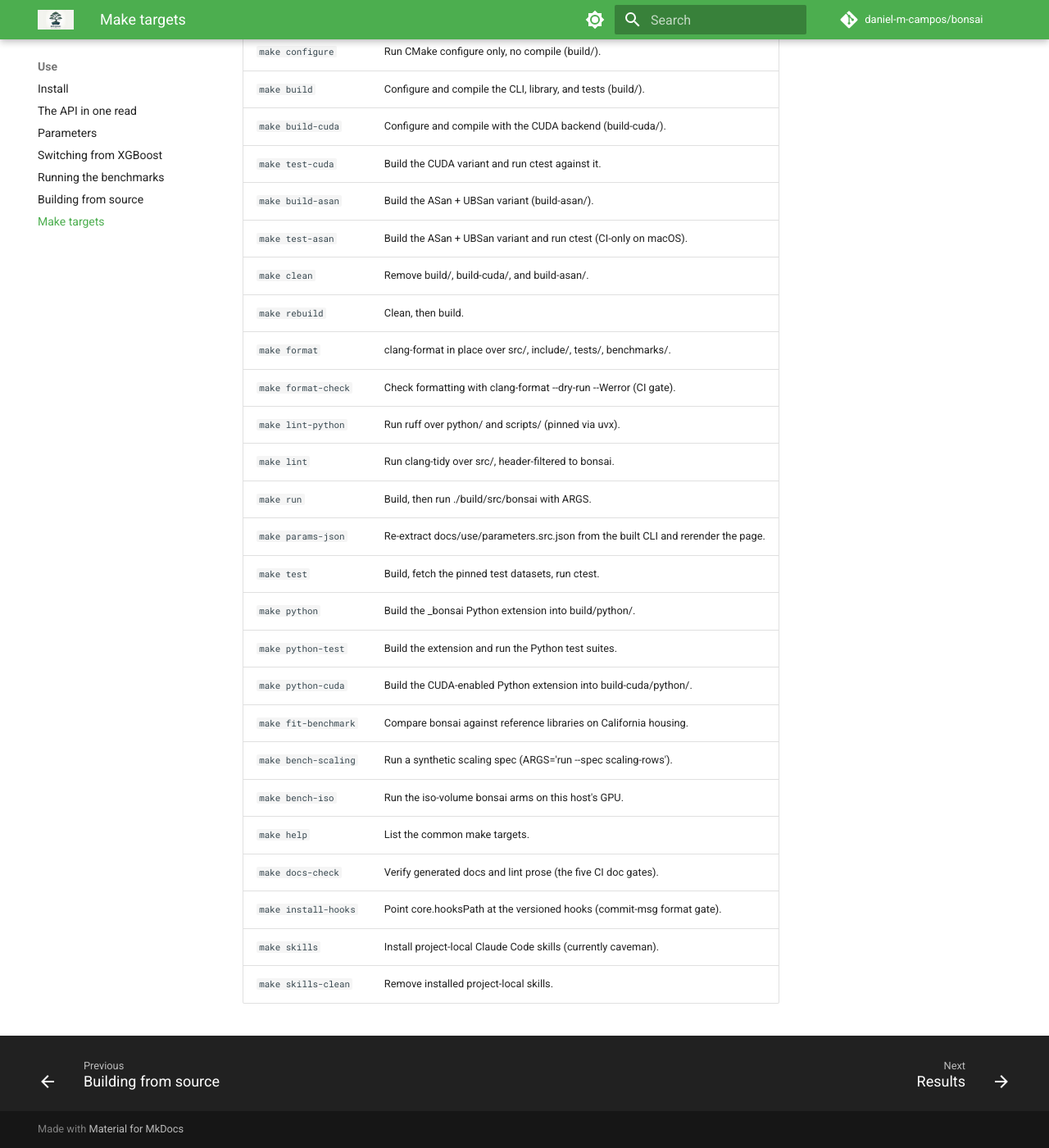
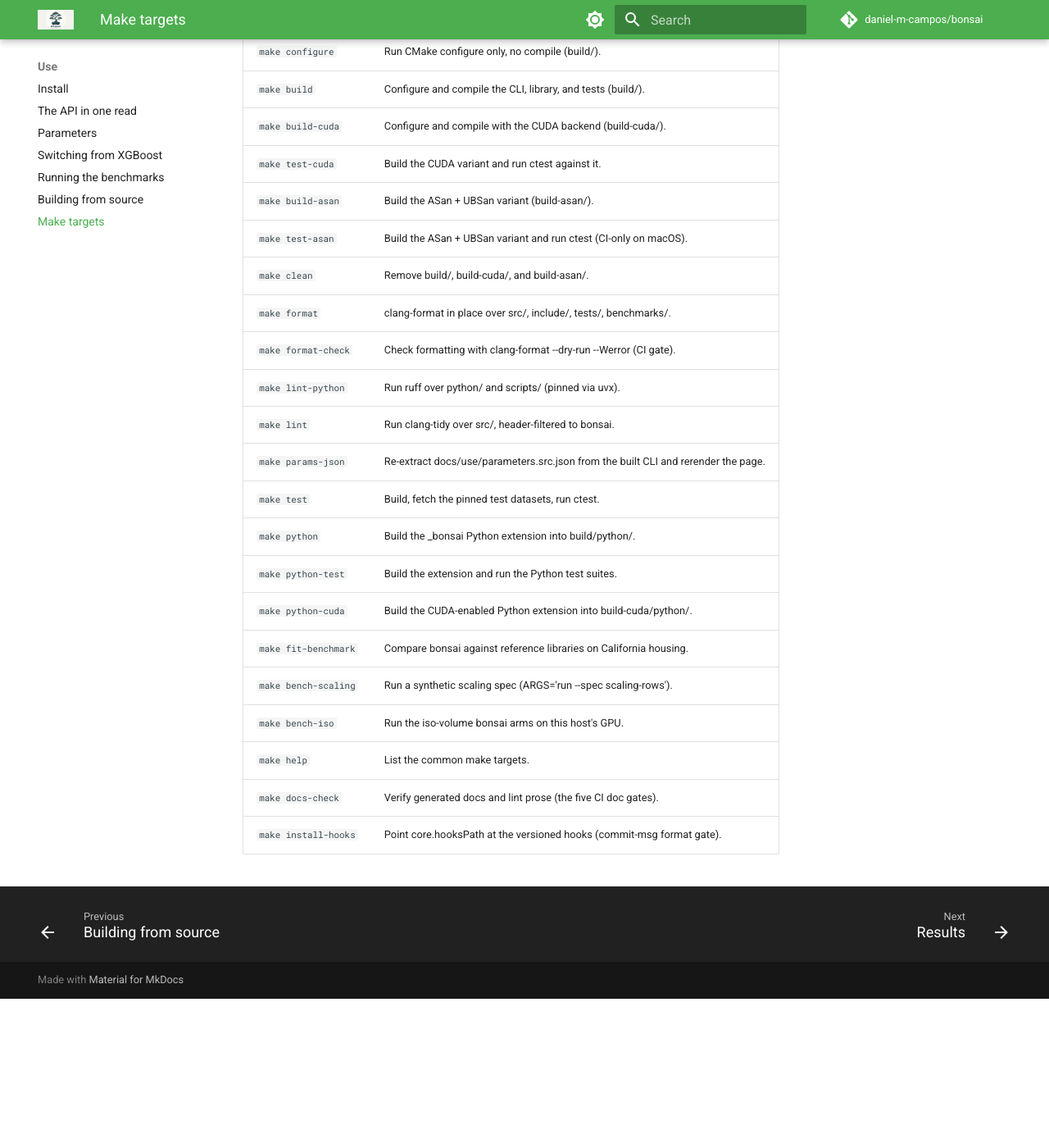
Before and after one commit to daniel-m-campos/bonsai, an MkDocs documentation site: the page built from docs/use/make-map.md, in a window 1280 px wide and 1400 px high, scrolled down 371 px. Shown: the whole window at 82% size. Built offline with MkDocs 1.6.1 and Material for MkDocs 9.7.7, drawn with Linux system fonts in a browser that asks for light colours; comment, search, counter and statistics services are not loaded; after the commit the page ends 1589 px from its top, so only the background shows below that.

Commit message:
chore(repo): trim the build and tooling surface
Makefile: the skills / skills-clean targets fetched a third-party skill
into .claude/ from a raw GitHub URL, which is not this repo's build. Gone
with CAVEMAN_URL, SKILLS_DIR, and their .PHONY entries, and so are the
unused run and rebuild targets. .gitignore drops the allowlist for
.claude/skills/bonsai-policy/, a directory that does not exist, and its
comment no longer cites the deleted target. docs/use/make-map.md is
regenerated (23 targets).

.clang-tidy: the "1. The Checks / 2. Settings / 3. Check Options" tutorial
preamble said what the file already shows, the commented-out
WarningsAsErrors was never going to be uncommented by accident, and
-google-runtime-references disabled a check clang-tidy removed years ago.

wheels.yml: three jobs downloaded every artifact and then deleted
dist/model-hash.txt. Download `wheel-*` and `sdist` by name instead, so
the hash artifacts never arrive.

pyproject.toml: the four identical render_*.py E501 ignores become one
glob.

ci.yml: `make configure` before `make lint` was redundant, since lint
already depends on build/build.ninja.

.clangd: point --cuda-path at /usr/local/cuda rather than a 12.6 pin that
strands the editor on a toolkit bump, and name histogram_engine.cu, which
is what the file it cites was renamed to.

```diff
--- a/docs/use/make-map.md
+++ b/docs/use/make-map.md
@@ -14,12 +14,10 @@ Every make target you run day to day, generated from the `##` comments in the [M
 | `make build-asan` | Build the ASan + UBSan variant (build-asan/). |
 | `make test-asan` | Build the ASan + UBSan variant and run ctest (CI-only on macOS). |
 | `make clean` | Remove build/, build-cuda/, and build-asan/. |
-| `make rebuild` | Clean, then build. |
 | `make format` | clang-format in place over src/, include/, tests/, benchmarks/. |
 | `make format-check` | Check formatting with clang-format --dry-run --Werror (CI gate). |
 | `make lint-python` | Run ruff over python/ and scripts/ (pinned via uvx). |
 | `make lint` | Run clang-tidy over src/, header-filtered to bonsai. |
-| `make run` | Build, then run ./build/src/bonsai with ARGS. |
 | `make params-json` | Re-extract docs/use/parameters.src.json from the built CLI and rerender the page. |
 | `make test` | Build, fetch the pinned test datasets, run ctest. |
 | `make python` | Build the _bonsai Python extension into build/python/. |
@@ -31,5 +29,3 @@ Every make target you run day to day, generated from the `##` comments in the [M
 | `make help` | List the common make targets. |
 | `make docs-check` | Verify generated docs and lint prose (the five CI doc gates). |
 | `make install-hooks` | Point core.hooksPath at the versioned hooks (commit-msg format gate). |
-| `make skills` | Install project-local Claude Code skills (currently caveman). |
-| `make skills-clean` | Remove installed project-local skills. |
```
Also changed, not shown: pyproject.toml (+2 -6 lines), 6 other files.
